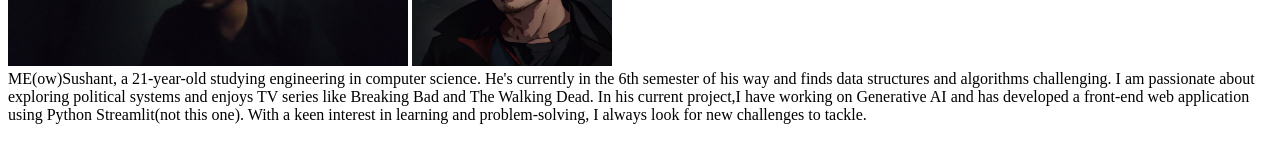
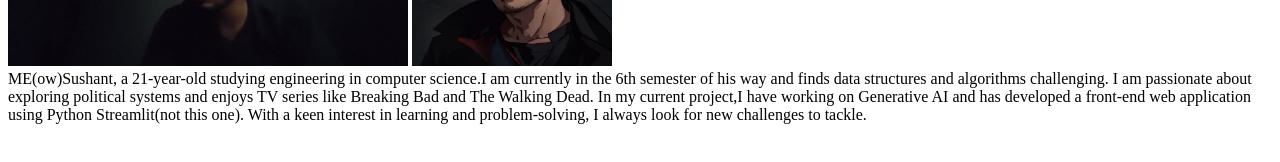
Before and after one commit to Adityaanand6266/Fragrantia, a plain HTML site: page about.html in a window 1280 px wide. Shown: the part 218-380 px from the top of the page. Drawn offline with Linux system fonts and the light colour scheme.

Commit message:
Update_about.html

```diff
--- a/about.html
+++ b/about.html
@@ -13,6 +13,6 @@
     </p>
     <img src="img/ss.jpg" alt="Creator seriously" height="200" width="400">
     <img src="img/virtual.png" alt="My Virtual Face" height="200" width="200">
-    <div>ME(ow)Sushant, a 21-year-old studying engineering in computer science. He's currently in the 6th semester of his way and finds data structures and algorithms challenging. I am passionate about exploring political systems and enjoys TV series like Breaking Bad and The Walking Dead. In his current project,I have working on Generative AI and has developed a front-end web application using Python Streamlit(not this one). With a keen interest in learning and problem-solving, I always look for new challenges to tackle.</div>
+    <div>ME(ow)Sushant, a 21-year-old studying engineering in computer science.I am currently in the 6th semester of his way and finds data structures and algorithms challenging. I am passionate about exploring political systems and enjoys TV series like Breaking Bad and The Walking Dead. In my current project,I have working on Generative AI and has developed a front-end web application using Python Streamlit(not this one). With a keen interest in learning and problem-solving, I always look for new challenges to tackle.</div>
 </body>
 </html>
```
